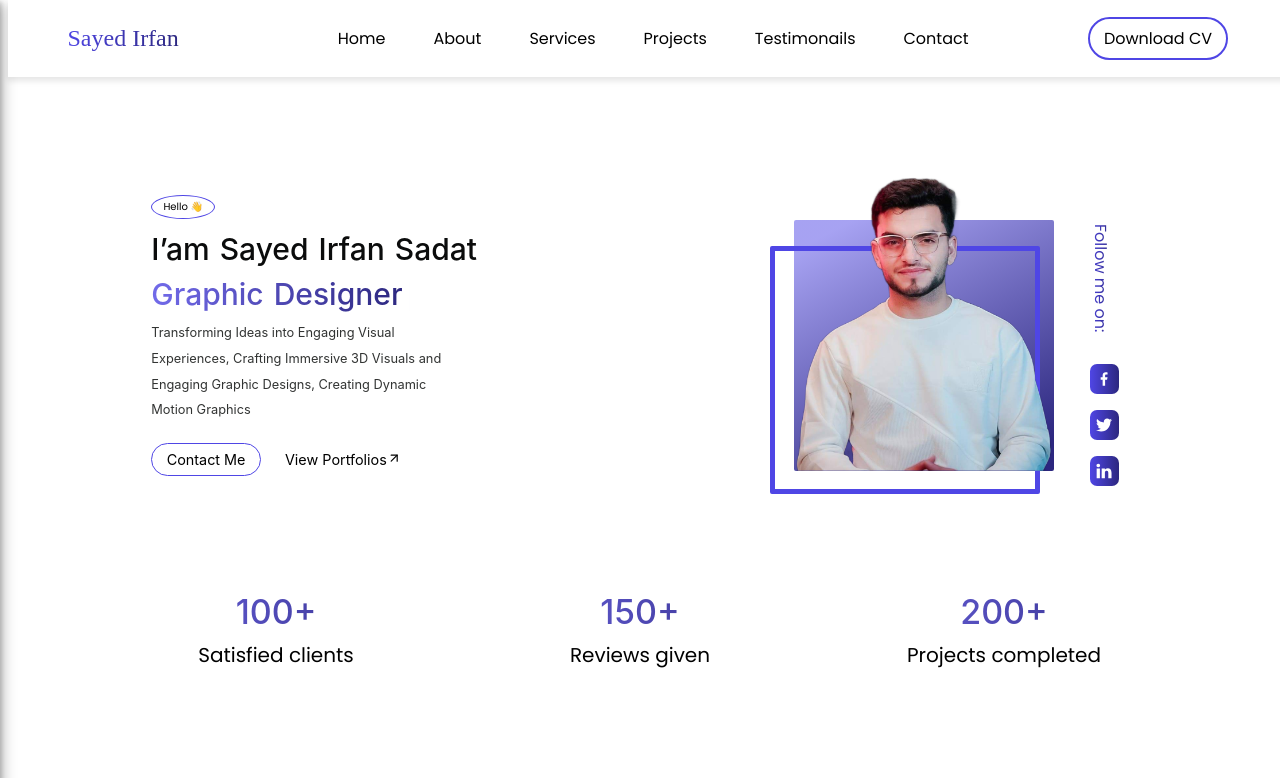
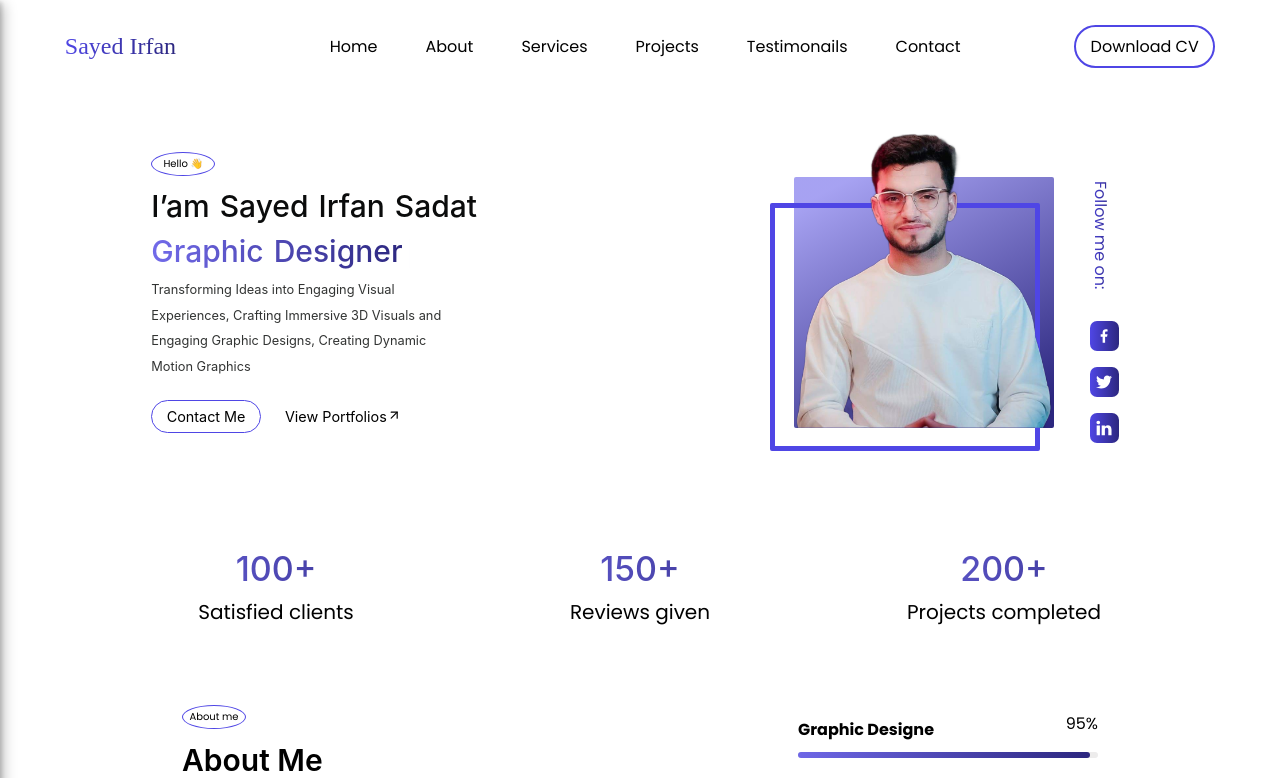
Before and after one commit to zainabturkmen/S-I-S, a React (Create React App) app: page / in a window 1280 px wide. Shown: the top 778 px of the page. Built offline with nearby package versions, Linux system fonts and the light colour scheme.

Commit message:
adding updates

```diff
--- a/src/components/Hero.js
+++ b/src/components/Hero.js
@@ -87,8 +87,7 @@ const Hero = () => {
 };
 
 const Wrapper = styled.div`
-margin-top: 8em;
-margin-bottom: 2em;
+margin-top: 2em 0;
 
   .top {
     display: flex;
--- a/src/components/Navbar.js
+++ b/src/components/Navbar.js
@@ -20,24 +20,6 @@ const Navbar = ({ toggleSidebar }) => {
               </li>
             );
           })}
-          {/* <li>
-            <a href="#home">Home</a>
-          </li>
-          <li>
-            <a href="#about">About</a>
-          </li>
-          <li>
-            <a href="#services">Services</a>
-          </li>
-          <li>
-            <a href="#projects">Projects</a>
-          </li>
-          <li>
-            <a href="#testimonails">Testimonails</a>
-          </li>
-          <li>
-            <a href="#contact">Contact</a>
-          </li> */}
         </ul>
         <div className="btn-container">
           <a download="Sayed Irfan Sadat CV" href={CV} className="cv">
@@ -58,12 +40,6 @@ const Wrapper = styled.div`
     flex-direction: row;
     justify-content: space-around;
     align-items: center;
-    position: fixed;
-    width: 100%;
-    top: 0;
-    background-color: #fff; /* Set background color to white */
-    z-index: 1000;
-    box-shadow: 0 4px 6px rgba(0, 0, 0, 0.1);
     padding: 5px 0;
   }
 
```
